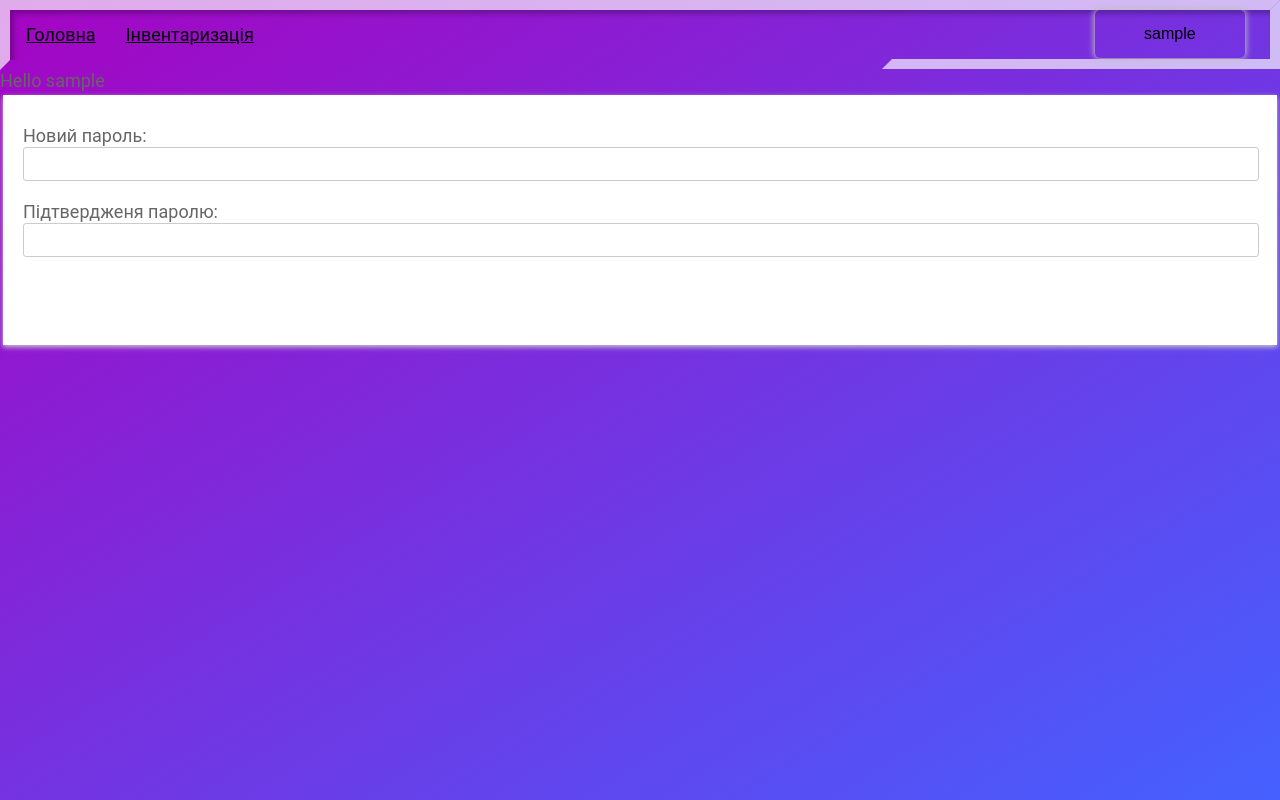
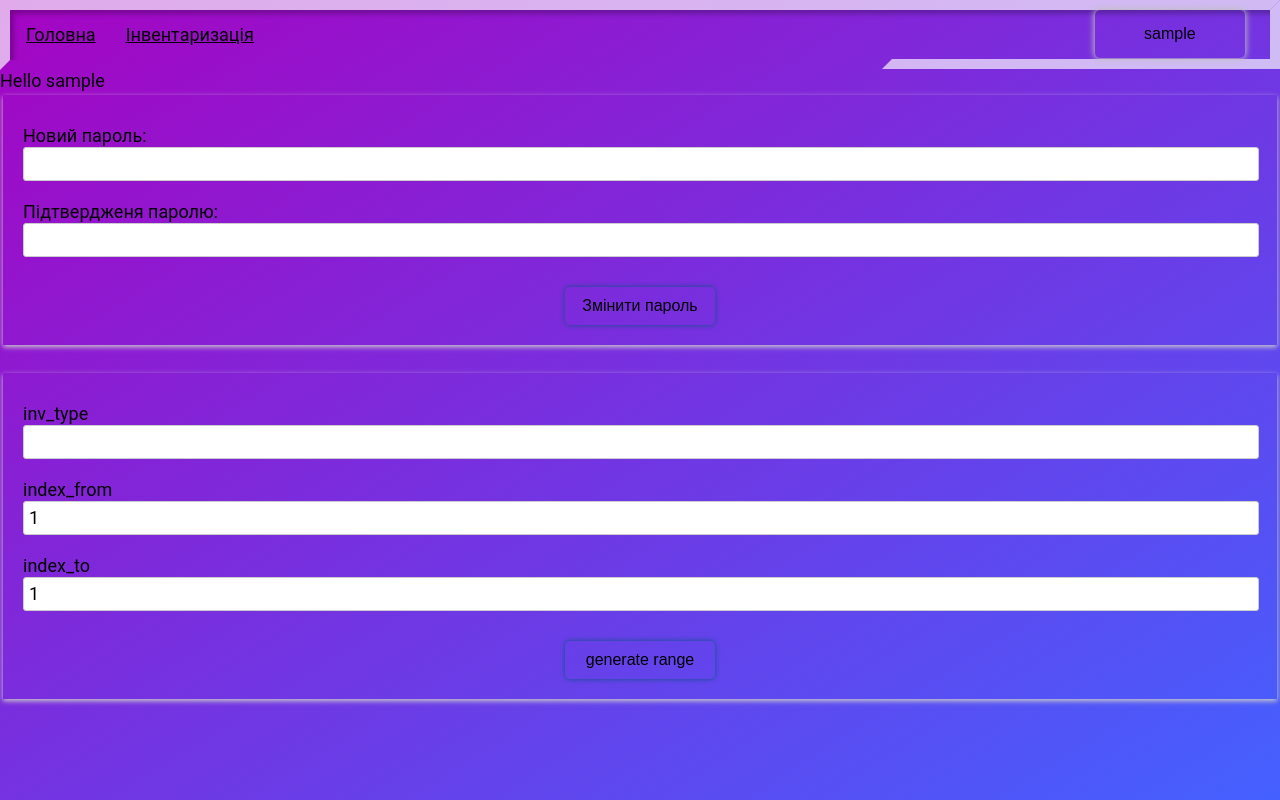
Before and after one commit to ExSumbiT/InventorySite, a Django app: page /profile/ in a window 1280 px wide. Run offline with Django 3.2, Linux system fonts and the light colour scheme; the visitor is signed in with stand-in values (Sample User, id 1); parts of the project's set-up code (start-up, migrations or seed data) failed here and were passed over.

Commit message:
add function qr-range and form

```diff
--- a/UProfile/urls.py
+++ b/UProfile/urls.py
@@ -15,6 +15,8 @@ Including another URLconf
 """
 from django.urls import path
 from UProfile import views
+from django.conf import settings
+from django.conf.urls.static import static
 
 urlpatterns = [
     # path('<str:type_name>/<int:index>', views.type_index, name='type_index'),
@@ -30,4 +32,4 @@ urlpatterns = [
     path('import/preview/', views.preview, name='preview'),
     path('import/', views.import_xlsx, name='import_xlsx'),
     path('', views.profile, name='profile'),
-]
+] + static(settings.STATIC_URL, document_root=settings.STATIC_ROOT)
--- a/UProfile/views.py
+++ b/UProfile/views.py
@@ -10,6 +10,7 @@ import os
 import pyqrcode
 from PIL import Image, ImageDraw, ImageFont
 import textwrap
+from zipfile import ZipFile
 from django.contrib.auth.models import User
 
 
@@ -55,7 +56,11 @@ def change_password(request):
 
 
 def qr_create(inv_type: str, ind: str, url: str):
-    if os.path.exists(os.path.join(settings.STATIC_ROOT, f'qr-code/{inv_type}/qr_{ind}.png')):
+    if not os.path.exists(os.path.join(settings.MEDIA_ROOT, f'qr-code/{inv_type}')):
+        os.makedirs(os.path.join(settings.MEDIA_ROOT, f'qr-code/{inv_type}'))
+    if not os.path.exists(os.path.join(settings.MEDIA_ROOT, f'temp')):
+        os.makedirs(os.path.join(settings.MEDIA_ROOT, f'temp'))
+    if os.path.exists(os.path.join(settings.MEDIA_ROOT, f'qr-code/{inv_type}/qr_{ind}.png')):
         return f'qr-code/{inv_type}/qr_{ind}.png'
     w = 30  # 100 pixels wide
     h = 50  # 100 pixels high
@@ -68,17 +73,17 @@ def qr_create(inv_type: str, ind: str, url: str):
         width, height = font.getsize(line)
         canvas.text(((w - width) / 2, y_text), line, font=font, fill='#000000')
         y_text += height * 3 / 2
-    img.save(os.path.join(settings.STATIC_ROOT, 'temp/logo.png'), "PNG")
+    img.save(os.path.join(settings.MEDIA_ROOT, 'temp/logo.png'), "PNG")
     # Generate the qr code and save as png
     qrobj = pyqrcode.QRCode(url, error='H')
-    qrobj.png(os.path.join(settings.STATIC_ROOT, f'temp/qr_{inv_type}{ind}.png'), scale=3)
+    qrobj.png(os.path.join(settings.MEDIA_ROOT, f'temp/qr_{inv_type}{ind}.png'), scale=3)
     # Now open that png image to put the logo
-    img = Image.open(os.path.join(settings.STATIC_ROOT, f'temp/qr_{inv_type}{ind}.png'))
+    img = Image.open(os.path.join(settings.MEDIA_ROOT, f'temp/qr_{inv_type}{ind}.png'))
     width, height = img.size
     # How big the logo we want to put in the qr code png
     logo_size = 30
     # Open the logo image
-    logo = Image.open(os.path.join(settings.STATIC_ROOT, 'temp/logo.png'))
+    logo = Image.open(os.path.join(settings.MEDIA_ROOT, 'temp/logo.png'))
     img = img.convert("RGBA")
     # Calculate xmin, ymin, xmax, ymax to put the logo
     xmin = ymin = int((width / 2) - (logo_size / 2))
@@ -87,18 +92,32 @@ def qr_create(inv_type: str, ind: str, url: str):
     logo = logo.resize((xmax - xmin, ymax - ymin))
     # put the logo in the qr code
     img.paste(logo, (xmin, ymin, xmax, ymax))
-    img.save(os.path.join(settings.STATIC_ROOT, f'qr-code/{inv_type}/qr_{ind}.png'))
-    os.remove(os.path.join(settings.STATIC_ROOT, 'temp/logo.png'))
-    os.remove(os.path.join(settings.STATIC_ROOT, f'temp/qr_{inv_type}{ind}.png'))
+    img.save(os.path.join(settings.MEDIA_ROOT, f'qr-code/{inv_type}/qr_{ind}.png'))
+    os.remove(os.path.join(settings.MEDIA_ROOT, 'temp/logo.png'))
+    os.remove(os.path.join(settings.MEDIA_ROOT, f'temp/qr_{inv_type}{ind}.png'))
     return f'qr-code/{inv_type}/qr_{ind}.png'
 
 
 def qr_range(request):
-    pass
+    inv_type = request.POST['inv_type']
+    index_from = request.POST['index_from']
+    index_to = request.POST['index_to']
+    zip_obj = ZipFile(os.path.join(settings.MEDIA_ROOT, f'{inv_type}_{index_from}-{index_to}.zip'), 'w')
+    for ind in range(int(index_from), int(index_to)+1):
+        ind = str(ind)
+        img = qr_create(inv_type, ind, request.build_absolute_uri(f'/inv/{inv_type}/{ind}'))
+        zip_obj.write(os.path.join(settings.MEDIA_ROOT, img), img.split('/')[-1])
+    zip_obj.close()
+    with open(os.path.join(settings.MEDIA_ROOT, f'{inv_type}_{index_from}-{index_to}.zip'), 'rb') as dw:
+        response = HttpResponse(dw.read(), content_type="application/vnd.ms-excel")
+        response['Content-Disposition'] = f'inline; filename={inv_type}_{index_from}-{index_to}.zip'
+    os.remove(os.path.join(settings.MEDIA_ROOT, f'{inv_type}_{index_from}-{index_to}.zip'))
+    return response
 
 
 def qr(request):
+    print(request.build_absolute_uri('/'))
     inv_type = request.POST['inv_type']
     ind = request.POST['index']
-    img = qr_create(inv_type, ind, request.build_absolute_uri())
+    img = qr_create(inv_type, ind, request.build_absolute_uri(f'/inv/{inv_type}/{ind}'))
     return HttpResponseRedirect(f'/static/{img}')
--- a/inv/urls.py
+++ b/inv/urls.py
@@ -15,6 +15,8 @@ Including another URLconf
 """
 from django.urls import path
 from inv import views
+from django.conf import settings
+from django.conf.urls.static import static
 
 urlpatterns = [
     path('<str:type_name>/<int:index>', views.type_index, name='type_index'),
@@ -25,4 +27,4 @@ urlpatterns = [
     # path('types/update/<str:type_name>', views.update_type, name='update_type'),
     path('types/<str:type_name>', views.about_type, name='about_type'),
     path('', views.types, name='types'),
-]
+] + static(settings.STATIC_URL, document_root=settings.STATIC_ROOT)
--- a/inv/static/css/Header.css
+++ b/static/css/Header.css
@@ -10,7 +10,7 @@ body, div, form, input, select, p {
       outline: none;
       font-family: Roboto, Arial, sans-serif;
       font-size: 18px;
-      color: #666;
+      color: inherit;
       line-height: 22px;
 }
 h1 {
@@ -28,7 +28,7 @@ form {
     background-image: inherit;
       width: calc(100% - 40px);
       padding: 20px;
-      background: #fff;
+      background: transparent;
       box-shadow: 0 2px 5px #ccc;
 }
 input, select, textarea {
@@ -79,7 +79,7 @@ input[type="date"]::-webkit-inner-spin-button {
 .item i, input[type="date"]::-webkit-calendar-picker-indicator {
       position: absolute;
       font-size: 20px;
-      color: #a9a9a9;
+      color: inherit;
 }
 .item i {
       right: 1%;
@@ -104,10 +104,11 @@ button {
     -webkit-border-radius: 5px;
     -moz-border-radius: 5px;
     border-radius: 5px;
-      background-color: transparent;
+    background-color: inherit;
     font-size: 16px;
-      color: transparent;
+    color: inherit;
     cursor: pointer;
+    box-shadow: 0 0 5px 0 #095484;
 }
 button:hover {
       background-color: transparent;
@@ -208,7 +209,7 @@ li {
 	transform: translate(-50%);
 	font-size: 15px;
 	line-height: 30px;
-	background-color: #fff;
+	background-color: transparent;
 	padding: 5px 10px;
 	border-radius: 25px;
 	box-shadow: 0 0 15px rgba(0, 0, 0, 0.5);
@@ -274,7 +275,7 @@ table, th, td {
       border-radius: 12px;
   display: none;
   position: absolute;
-  background-color: #f1f1f1;
+  background-color: transparent;
   min-width: 160px;
   box-shadow: 0px 8px 16px 0px rgba(0,0,0,0.2);
   z-index: 1;
--- a/templates/Profile.html
+++ b/templates/Profile.html
@@ -19,5 +19,26 @@
             </div>
         </form>
         </div>
+        <br>
+        <div class="FormBox">
+        <form action="{% url 'qr_range' %}" method="post">
+            {% csrf_token %}
+            <div class="item">
+                <p>inv_type</p>
+                <input type="text" id="inv_type" name="inv_type">
+            </div>
+            <div class="item">
+                <p>index_from</p>
+                <input type="text" id="index_from" name="index_from" value="1">
+            </div>
+            <div class="item">
+                <p>index_to</p>
+                <input type="text" id="index_to" name="index_to" value="1">
+            </div>
+            <div class="btn-block">
+                <button type="submit">generate range</button>
+            </div>
+        </form>
+        </div>
     {% endif %}
 {% endblock %}
```
Also changed, not shown: Test/settings.py (+5 -2 lines), static/fonts/arial.ttf (renamed from inv/static/fonts/arial.ttf). Lines whose indentation alone changed are shown as unchanged.
